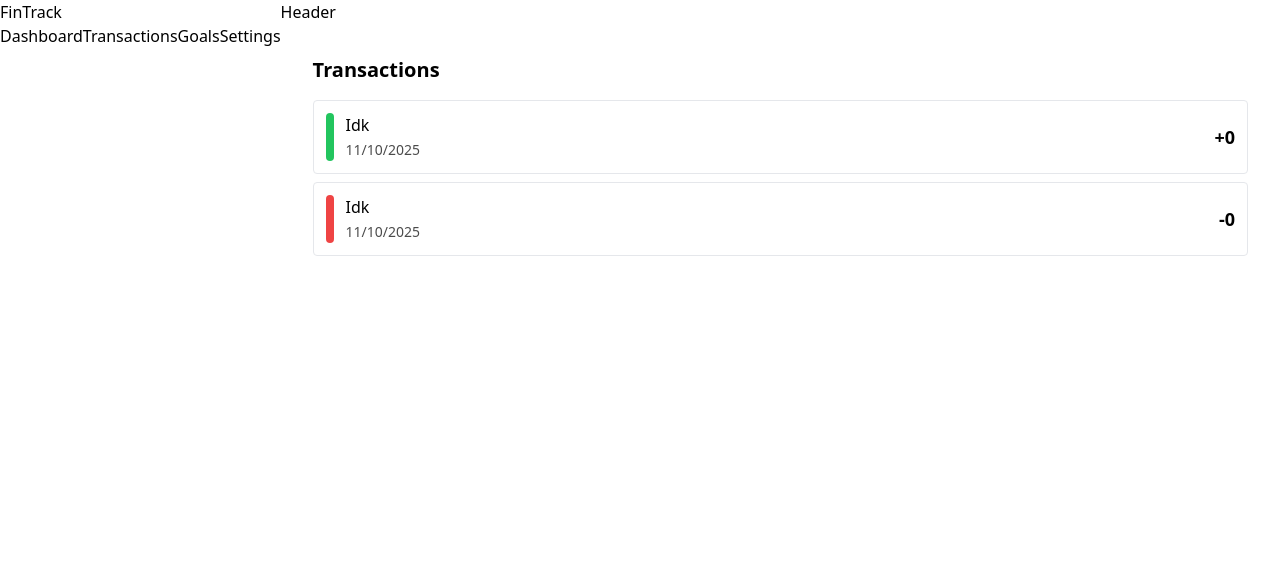
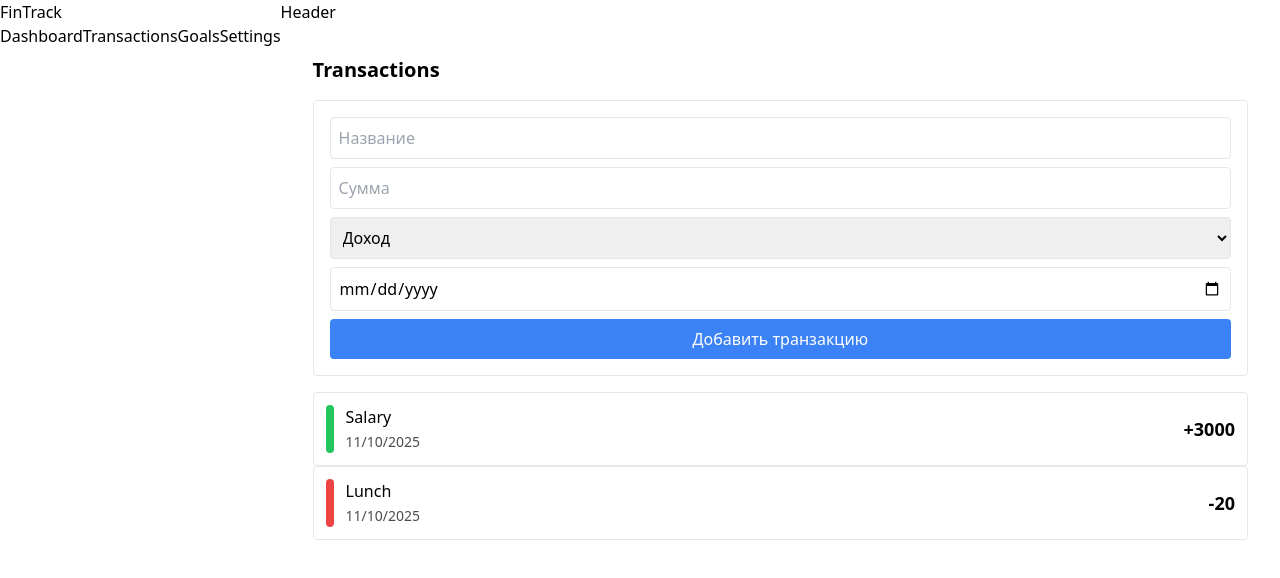
Before and after one commit to sabalicious/FinTrack, a React (Create React App) app in the folder client/: page /transactions in a window 1280 px wide. Shown: the top 578 px of the page. Built offline with nearby package versions, Linux system fonts and the light colour scheme.

Commit message:
feat: add TransactionForm and dynamic transactions state

```diff
--- /dev/null
+++ b/client/src/components/TransactionForm.tsx
@@ -0,0 +1,79 @@
+import React, { useState } from "react";
+import { nanoid } from "nanoid";
+
+interface TransactionType {
+  id: string;
+  title: string;
+  amount: number;
+  type: "income" | "expense";
+  date: Date;
+}
+
+interface TransactionFormProps {
+  onAdd: (transaction: TransactionType) => void;
+}
+
+const TransactionForm: React.FC<TransactionFormProps> = ({ onAdd }) => {
+  const [title, setTitle] = useState("");
+  const [amount, setAmount] = useState<number | "">("");
+  const [type, setType] = useState<"income" | "expense">("income");
+  const [date, setDate] = useState<string>("");
+
+  const handleSubmit = (e: React.FormEvent) => {
+    e.preventDefault();
+    if (!title || !amount || !date) return;
+
+    const newTransaction: TransactionType = {
+      id: nanoid(),
+      title,
+      amount: Number(amount),
+      type,
+      date: new Date(date),
+    };
+
+    onAdd(newTransaction);
+
+    setTitle("");
+    setAmount(0);
+    setType("income");
+    setDate("");
+  }
+
+  return (
+    <form onSubmit={handleSubmit} className="mb-4 p-4 border rounded flex flex-col gap-2">
+      <input
+        type="text"
+        placeholder="Название"
+        value={title}
+        onChange={(e) => setTitle(e.target.value)}
+        className="border p-2 rounded"
+      />
+      <input
+        type="number"
+        placeholder="Сумма"
+        value={amount}
+        onChange={(e) => setAmount(e.target.valueAsNumber)}
+        className="border p-2 rounded"
+      />
+      <select
+        value={type}
+        onChange={(e) => setType(e.target.value as "income" | "expense")}
+        className="border p-2 rounded"
+      >
+        <option value="income">Доход</option>
+        <option value="expense">Расход</option>
+      </select>
+      <input
+        type="date"
+        value={date}
+        onChange={(e) => setDate(e.target.value)}
+        className="border p-2 rounded"
+      />
+      <button type="submit" className="bg-blue-500 text-white p-2 rounded hover:bg-blue-600">
+        Добавить транзакцию
+      </button>
+    </form>
+  )
+};
+
+export default TransactionForm;
--- a/client/src/pages/Transactions.tsx
+++ b/client/src/pages/Transactions.tsx
@@ -1,15 +1,54 @@
-import React from "react";
+import React, { useState } from "react";
+import { nanoid} from "nanoid";
 import TransactionItem from "../components/TransactionItem";
+import TransactionForm from "../components/TransactionForm";
+
+interface TransactionType {
+  id: string;
+  title: string;
+  amount: number;
+  type: "income" | "expense";
+  date: Date;
+}
 
 const Transactions: React.FC = () => {
+  const [transactions, setTransactions] = useState<TransactionType[]>([
+    {
+      id: nanoid(),
+      title: "Salary",
+      amount: 3000,
+      type: "income",
+      date: new Date(),
+    },
+    {
+      id: nanoid(),
+      title: "Lunch",
+      amount: 20,
+      type: "expense",
+      date: new Date(),
+    }
+  ]);
+
+  const addTransaction = (newTransaction: TransactionType) => {
+    setTransactions([...transactions, newTransaction]);
+  }
+
   return (
-    <div className="p-4">
+    <section className="p-4">
       <h2 className="text-xl font-bold mb-4">Transactions</h2>
-      <div className="grid gap-2">
-        <TransactionItem title="Idk" amount={0} type="income" date={new Date}/>
-        <TransactionItem title="Idk" amount={0} type="expense" date={new Date}/>
-      </div>
-    </div>
+      <TransactionForm onAdd={addTransaction}/>
+      <ul>
+        {transactions.map(({ id, title, amount, type, date }) => {
+          return <TransactionItem
+            key={id}
+            title={title}
+            amount={amount}
+            type={type}
+            date={date}
+          />
+        })}
+      </ul>
+    </section>
   );
 };
 
```
